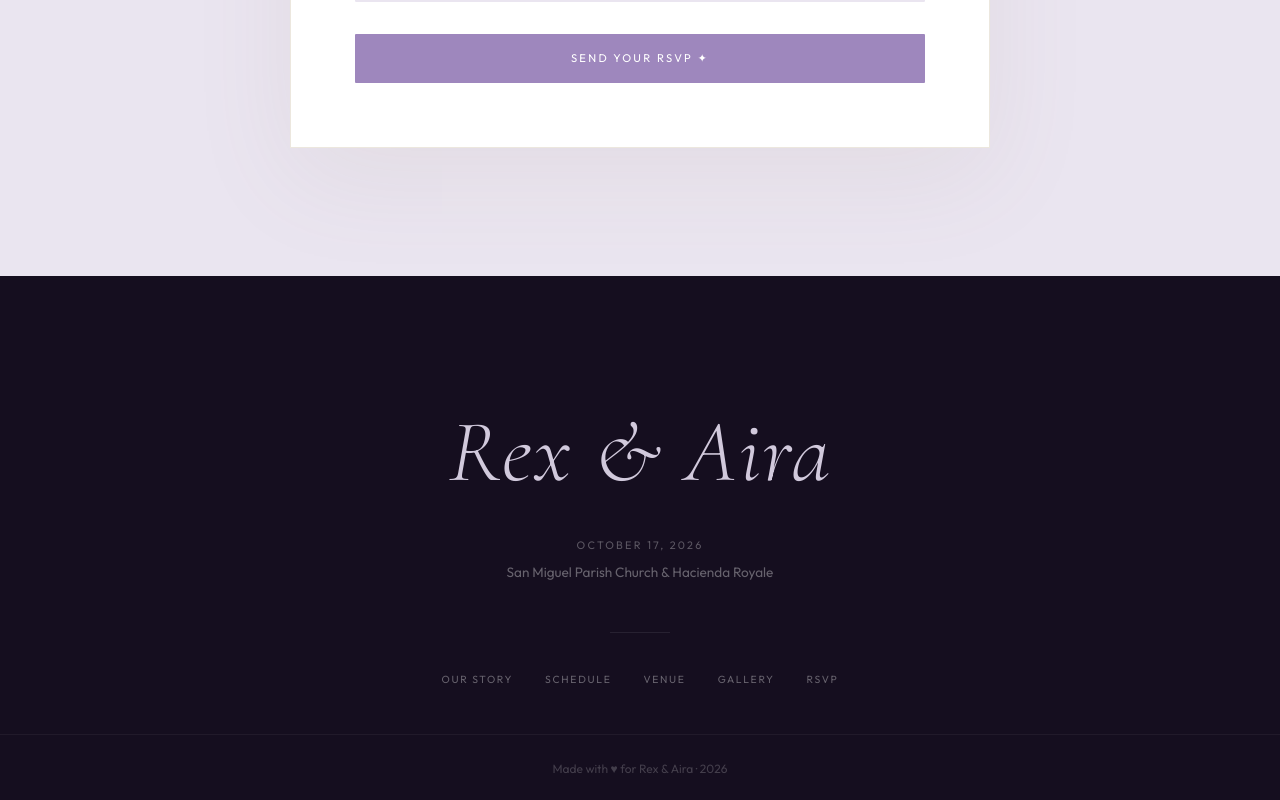
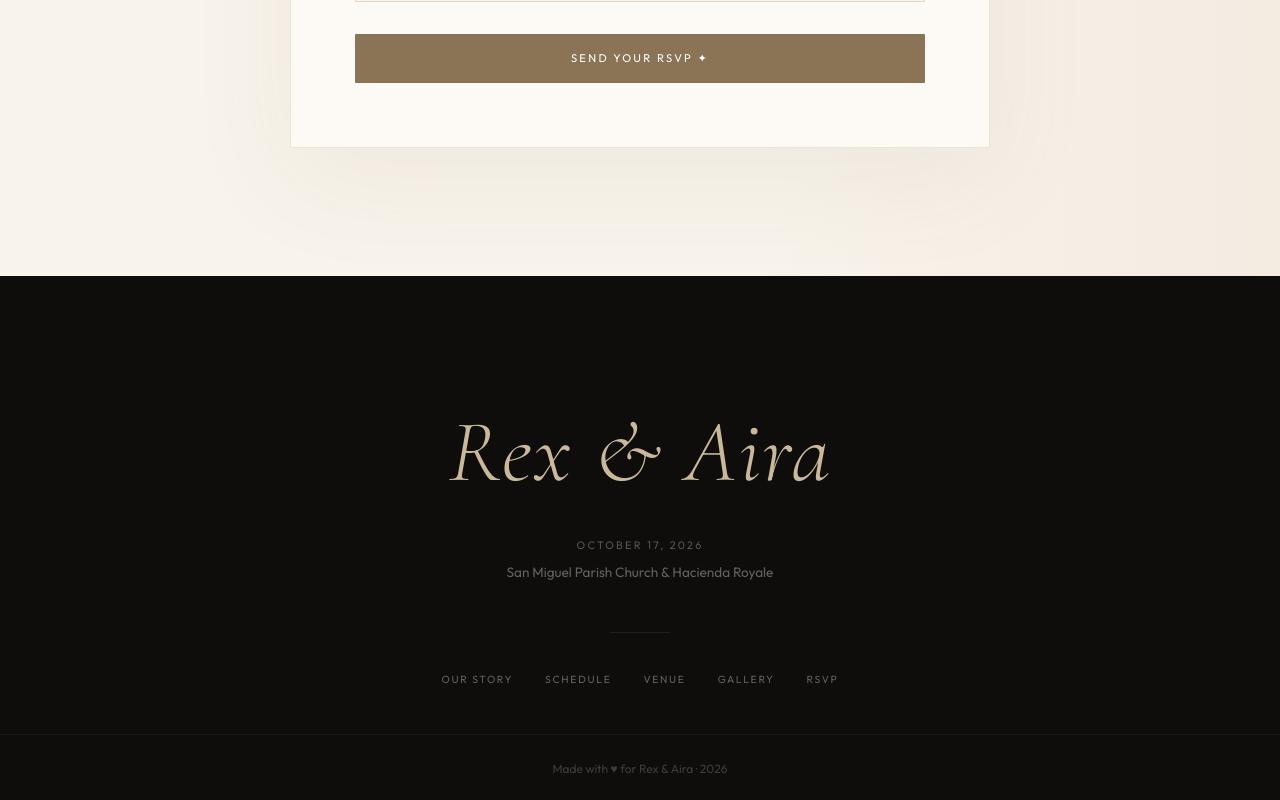
Before and after one commit to Adiciao/aira-and-rex-wedding, a React (Vite) app: page / in a window 1280 px wide. Shown: the part 10150-10950 px from the top of the page. Built offline with nearby package versions, Linux system fonts and the light colour scheme; no server answers; the database is empty.

Commit message:
Revert colors back to the original warm cream/champagne/blush theme as requested

```diff
--- a/src/index.css
+++ b/src/index.css
@@ -3,29 +3,31 @@
    ================================================================ */
 
 :root {
-  --cream:       #eae5f0; /* Soft pastel lavender for alternating section backgrounds */
-  --cream-light: #ffffff; /* Pure white as the primary background for a clean, premium look */
-  --champagne:   #d1c9dc; /* Muted lavender-gray for delicate lines and borders */
-  --blush:       #eae5f0; /* Ultra-soft lavender for card borders and frames */
-  --blush-deep:  #c2b1d8; /* Light pastel lavender for secondary container highlights */
-  --taupe:       #9e87bd; /* Rich medium lavender-purple for tags, badges, and sub-labels */
-  --taupe-dark:  #644e88; /* Deep rich purple for primary branding titles, headings, and key accents */
-  --gold:        #b7a0d8; /* Eye-catching lavender-purple accent for buttons and links */
-  --gold-bright: #b7a0d7; /* Bright highlight lavender variant */
-  --noir:        #150e1f; /* Deepest violet black for dark UI overlay panels */
-  --noir-mid:    #221832; /* Deep dark purple-black for messenger background panels */
-  --text:        #291f3b; /* Ultra-dark violet for crisp body text and perfect readability */
-  --text-soft:   #644e88; /* Elegant medium-dark purple for subtexts and details */
-  --white:       #ffffff;
+  --cream: #f8f3eb;
+  --cream-light: #fdfaf5;
+  --champagne: #c9b99a;
+  --blush: #e8d4c4;
+  --blush-deep: #d4a898;
+  --taupe: #8b7355;
+  --taupe-dark: #6b5640;
+  --gold: #c9a96e;
+  --gold-bright: #e2c077;
+  --noir: #0f0d0b;
+  --noir-mid: #1e1b18;
+  --text: #2d2820;
+  --text-soft: #7a6e62;
+  --white: #ffffff;
 
   --ff-serif: 'Cormorant Garamond', Georgia, serif;
-  --ff-sans:  'Outfit', 'Helvetica Neue', sans-serif;
+  --ff-sans: 'Outfit', 'Helvetica Neue', sans-serif;
 
   --ease-smooth: cubic-bezier(0.16, 1, 0.3, 1);
   --ease-spring: cubic-bezier(0.34, 1.56, 0.64, 1);
 }
 
-*, *::before, *::after {
+*,
+*::before,
+*::after {
   box-sizing: border-box;
   margin: 0;
   padding: 0;
@@ -56,7 +58,9 @@ a {
   cursor: pointer;
 }
 
-ul { list-style: none; }
+ul {
+  list-style: none;
+}
 
 button {
   font-family: var(--ff-sans);
@@ -66,18 +70,31 @@ button {
 }
 
 /* ---- Scrollbar ---- */
-::-webkit-scrollbar { width: 4px; }
-::-webkit-scrollbar-track { background: var(--cream); }
-::-webkit-scrollbar-thumb { background: var(--champagne); border-radius: 2px; }
+::-webkit-scrollbar {
+  width: 4px;
+}
+
+::-webkit-scrollbar-track {
+  background: var(--cream);
+}
+
+::-webkit-scrollbar-thumb {
+  background: var(--champagne);
+  border-radius: 2px;
+}
 
 /* ---- Selection ---- */
-::selection { background: var(--blush); color: var(--taupe-dark); }
+::selection {
+  background: var(--blush);
+  color: var(--taupe-dark);
+}
 
 /* ---- Restore standard cursors in Admin Mode ---- */
 body.admin-mode,
 body.admin-mode * {
   cursor: auto !important;
 }
+
 body.admin-mode a,
 body.admin-mode button,
 body.admin-mode label,
@@ -89,6 +106,7 @@ body.admin-mode .admin-nav-btn,
 body.admin-mode .admin-img-upload {
   cursor: pointer !important;
 }
+
 body.admin-mode input[type="text"],
 body.admin-mode input[type="password"],
 body.admin-mode input[type="datetime-local"],
@@ -145,31 +163,38 @@ body.admin-mode textarea {
   .countdown-colon {
     display: none !important;
   }
+
   .story-date-badge {
     left: -0.5rem !important;
     bottom: -1rem !important;
     padding: 1rem 1.25rem !important;
   }
+
   .gallery-grid {
     grid-template-columns: 1fr !important;
     gap: 0.75rem !important;
   }
+
   .gallery-card {
     grid-area: auto !important;
     grid-column: span 12 !important;
     min-height: 250px !important;
   }
+
   .rsvp-form-grid {
     grid-template-columns: 1fr !important;
     gap: 1.2rem !important;
   }
+
   .rsvp-modal-body {
     padding: 1.5rem !important;
   }
+
   .live-chat-container {
     bottom: 1rem !important;
     right: 1rem !important;
   }
+
   .live-chat-window {
     bottom: 72px !important;
     right: 0 !important;
```
